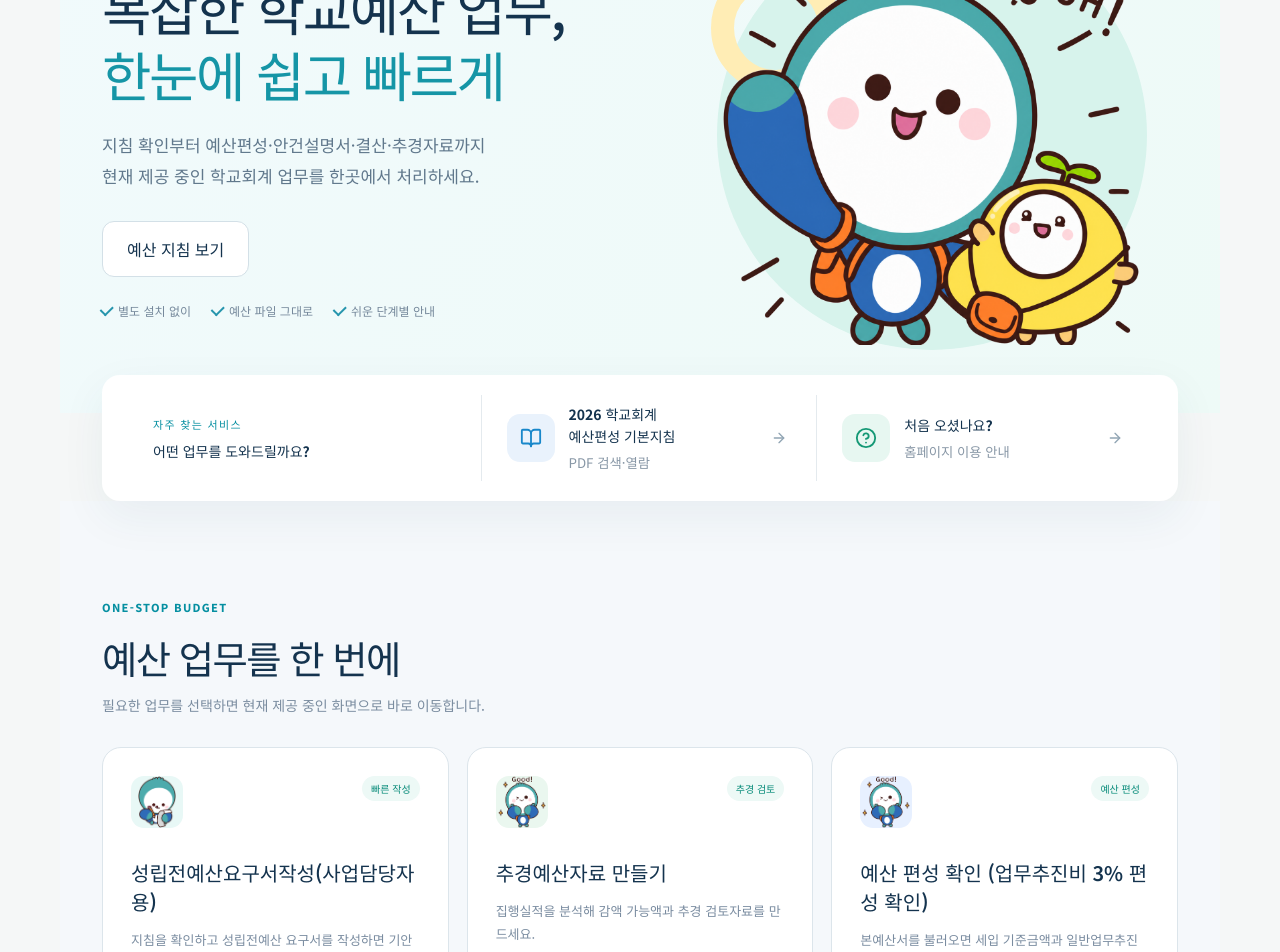
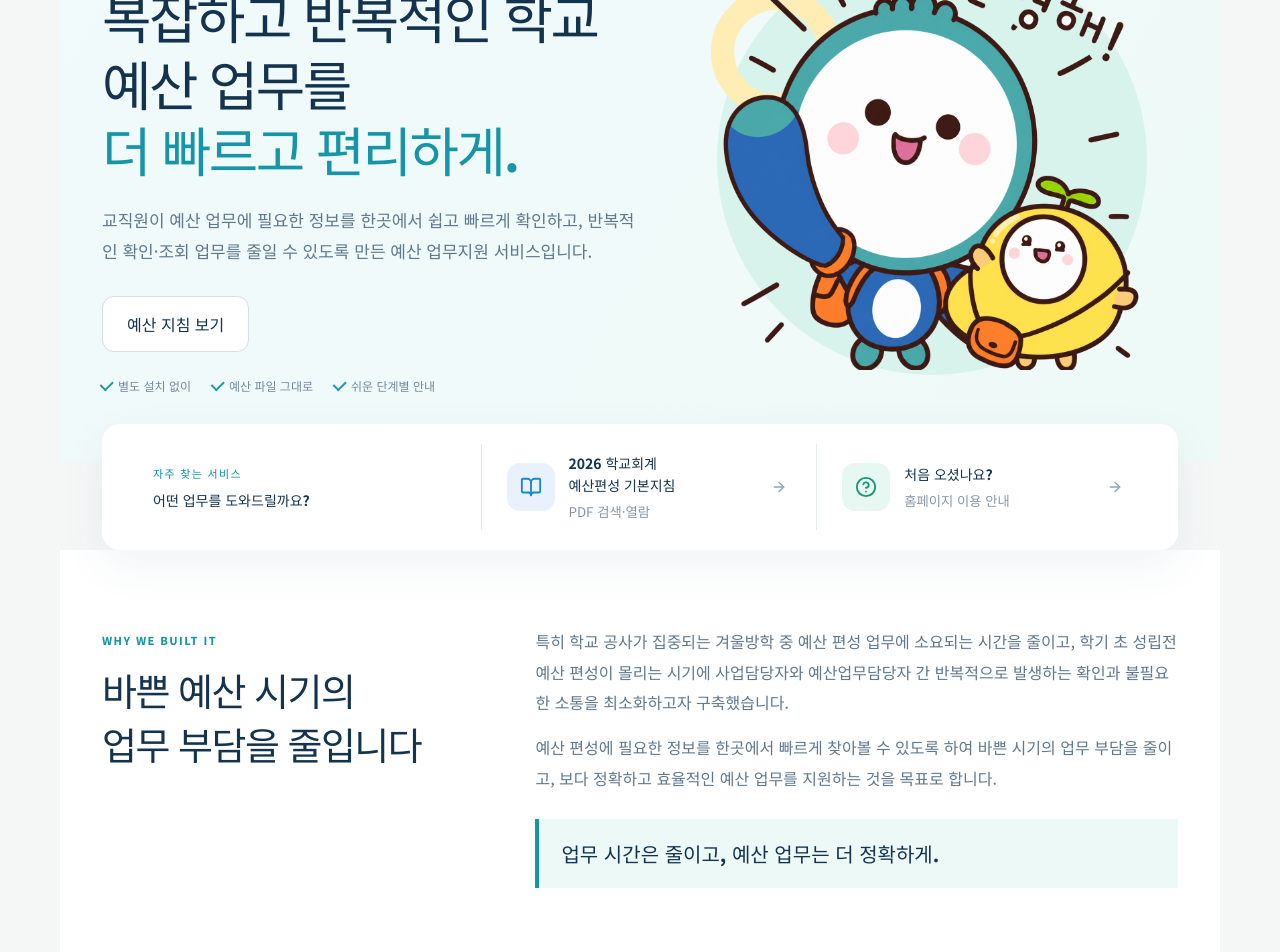
Before and after one commit to lovingculture/schoolbudget, a React (Vite) app: page / in a window 1280 px wide. Shown: the part 260-1212 px from the top of the page. Built offline with nearby package versions, Linux system fonts and the light colour scheme.

Commit message:
feat: add polished homepage introduction

```diff
--- a/src/features/home/HomePage.tsx
+++ b/src/features/home/HomePage.tsx
@@ -90,14 +90,14 @@ export function HomePage({ onNavigate }: HomePageProps) {
       <section className="home-hero" aria-labelledby="home-hero-title">
         <div className="home-section-inner home-hero-layout">
           <div className="home-hero-copy">
+            <span className="home-hero-eyebrow">학교예산 한눈에</span>
             <h1 id="home-hero-title">
-              복잡한 학교예산 업무,
-              <strong>한눈에 쉽고 빠르게</strong>
+              복잡하고 반복적인 학교 예산 업무를
+              <strong>더 빠르고 편리하게.</strong>
             </h1>
             <p>
-              지침 확인부터 예산편성·안건설명서·결산·추경자료까지
-              <br />
-              현재 제공 중인 학교회계 업무를 한곳에서 처리하세요.
+              교직원이 예산 업무에 필요한 정보를 한곳에서 쉽고 빠르게 확인하고,
+              반복적인 확인·조회 업무를 줄일 수 있도록 만든 예산 업무지원 서비스입니다.
             </p>
             <div className="home-hero-actions">
               <button type="button" onClick={() => onNavigate("resources")}>
@@ -156,6 +156,27 @@ export function HomePage({ onNavigate }: HomePageProps) {
           </span>
           <ArrowRight aria-hidden="true" />
         </button>
+      </section>
+
+      <section className="home-intro" aria-label="학교예산 한눈에 구축 목적">
+        <div className="home-section-inner home-intro-layout">
+          <div className="home-intro-heading">
+            <span>WHY WE BUILT IT</span>
+            <h2>바쁜 예산 시기의<br />업무 부담을 줄입니다</h2>
+          </div>
+          <div className="home-intro-body">
+            <p>
+              특히 학교 공사가 집중되는 겨울방학 중 예산 편성 업무에 소요되는 시간을 줄이고,
+              학기 초 성립전예산 편성이 몰리는 시기에 사업담당자와 예산업무담당자 간 반복적으로
+              발생하는 확인과 불필요한 소통을 최소화하고자 구축했습니다.
+            </p>
+            <p>
+              예산 편성에 필요한 정보를 한곳에서 빠르게 찾아볼 수 있도록 하여 바쁜 시기의 업무 부담을 줄이고,
+              보다 정확하고 효율적인 예산 업무를 지원하는 것을 목표로 합니다.
+            </p>
+            <strong>업무 시간은 줄이고, 예산 업무는 더 정확하게.</strong>
+          </div>
+        </div>
       </section>
 
       <section className="home-work" aria-labelledby="home-work-title">
--- a/src/features/home/home.css
+++ b/src/features/home/home.css
@@ -46,9 +46,11 @@
 }
 
 .home-hero-eyebrow {
-  display: flex;
+  display: inline-flex;
   align-items: center;
-  gap: 10px;
+  padding: 7px 12px;
+  border-radius: 999px;
+  background: #dff4f1;
   color: #117aa6;
   font-size: 14px;
   font-weight: 800;
@@ -263,6 +265,55 @@
 .home-quick-icon.green {
   background: #e7f7f1;
   color: #149875;
+}
+
+.home-intro {
+  padding: 76px 0 82px;
+  background: #fff;
+}
+
+.home-intro-layout {
+  display: grid;
+  grid-template-columns: minmax(240px, .72fr) minmax(0, 1.28fr);
+  gap: 72px;
+}
+
+.home-intro-heading span {
+  color: var(--home-teal);
+  font-size: 11px;
+  font-weight: 900;
+  letter-spacing: .13em;
+}
+
+.home-intro-heading h2 {
+  margin: 13px 0 0;
+  color: var(--home-navy);
+  font-size: clamp(28px, 3vw, 38px);
+  line-height: 1.42;
+  letter-spacing: -.04em;
+  font-weight: 600;
+}
+
+.home-intro-body {
+  max-width: 760px;
+}
+
+.home-intro-body p {
+  margin: 0 0 15px;
+  color: #60788c;
+  font-size: 16px;
+  line-height: 1.9;
+}
+
+.home-intro-body strong {
+  display: block;
+  margin-top: 26px;
+  padding: 19px 22px;
+  border-left: 4px solid var(--home-teal);
+  background: #edf9f7;
+  color: var(--home-navy);
+  font-size: 20px;
+  line-height: 1.55;
 }
 
 .home-work {
@@ -559,6 +610,15 @@
     border-top: 1px solid #e4eaee;
   }
 
+  .home-intro {
+    padding: 58px 0 62px;
+  }
+
+  .home-intro-layout {
+    grid-template-columns: 1fr;
+    gap: 26px;
+  }
+
   .home-work {
     padding-block: 68px;
   }
@@ -609,4 +669,23 @@
     display: grid;
     gap: 8px;
   }
+
+  .home-intro {
+    padding: 46px 0 50px;
+  }
+
+  .home-intro-heading h2 {
+    font-size: 27px;
+  }
+
+  .home-intro-body p {
+    font-size: 15px;
+    line-height: 1.8;
+  }
+
+  .home-intro-body strong {
+    margin-top: 22px;
+    padding: 16px 18px;
+    font-size: 17px;
+  }
 }
```
Also changed, not shown: 1 other file (tests, documents, lock files or other folders).
